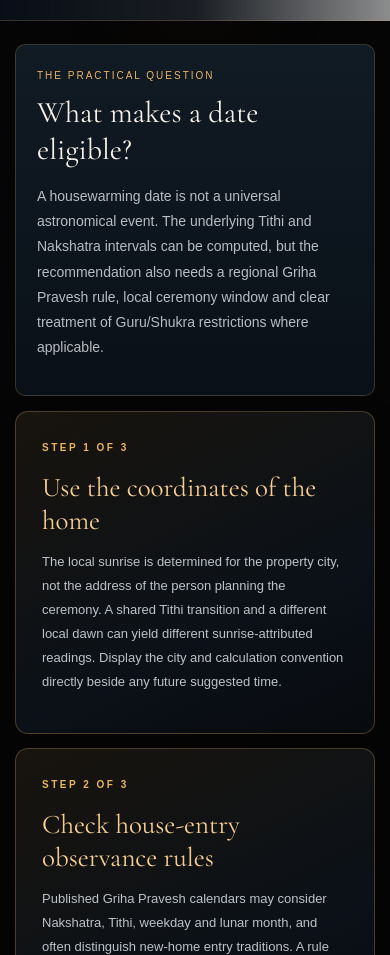
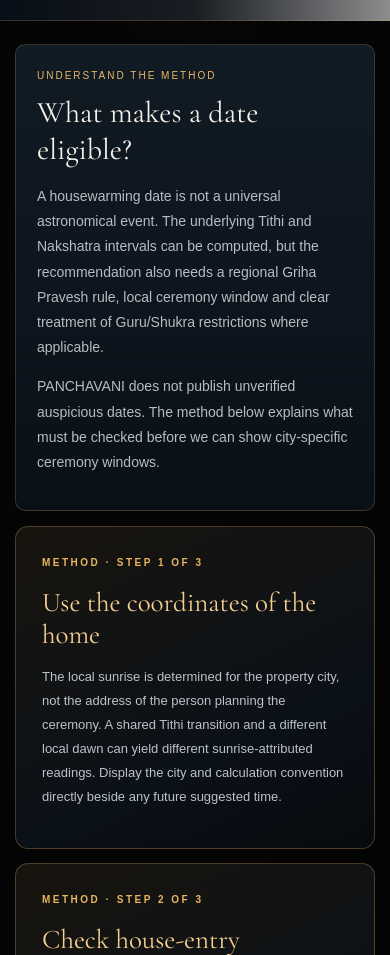
Before and after one commit to SviatF/panchavani, a Next.js app: page /muhurat/griha-pravesh/ in a window 390 px wide. Shown: the part 465-1420 px from the top of the page. Built offline with nearby package versions, Linux system fonts and the light colour scheme; grey boxes are pictures that could not be loaded.

Commit message:
fix: give Muhurat guides a dedicated full-width responsive layout and clear data status

```diff
--- a/app/muhurat/[type]/page.tsx
+++ b/app/muhurat/[type]/page.tsx
@@ -25,7 +25,7 @@
  const card=muhuratCards.find(x=>x.slug===type);
  if(!card)notFound();
  const guide=guides[card.slug];
- return <div className="interior-page">
+ return <div className="interior-page muhurat-details">
   <div className="interior-hero" style={{backgroundImage:`linear-gradient(90deg,#080e17,rgba(6,10,16,.87),rgba(6,10,16,.12)),url('${ASSET(card.img)}')`}}>
    <div className="page-width interior-hero-content">
     <Link className="back-link" href="/muhurat/"><ArrowLeft size={15}/> All Muhurat types</Link>
@@ -37,12 +37,13 @@
   </div>
   <div className="page-width interior-body">
    <div className="interior-feature">
-    <span>THE PRACTICAL QUESTION</span>
+    <span>UNDERSTAND THE METHOD</span>
     <h2>What makes a date eligible?</h2><p>{guide.summary}</p>
+    <p className="muhurat-data-disclaimer">PANCHAVANI does not publish unverified auspicious dates. The method below explains what must be checked before we can show city-specific ceremony windows.</p>
    </div>
    <div className="verified-explain">
     {guide.sections.map((section,index)=><article key={section.title}>
-      <span className="section-eyebrow">STEP {index+1} OF 3</span>
+      <span className="section-eyebrow">METHOD · STEP {index+1} OF 3</span>
       <h2>{section.title}</h2><p>{section.body}</p>
     </article>)}
    </div>
```
